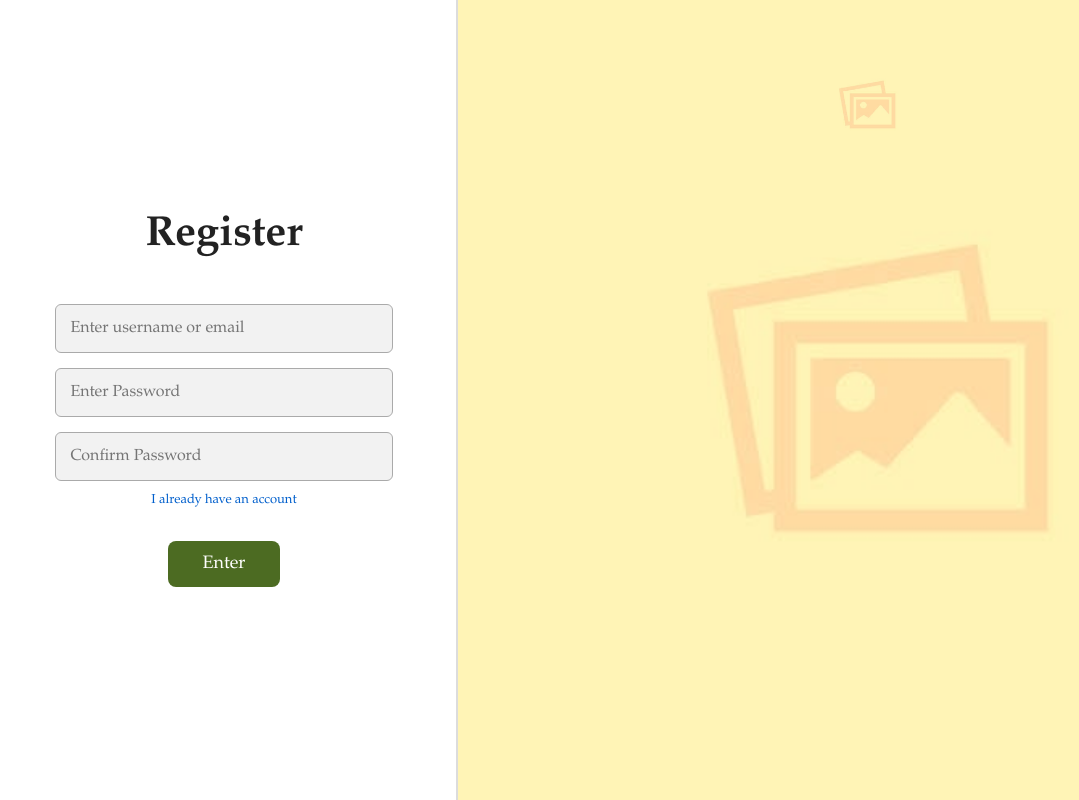
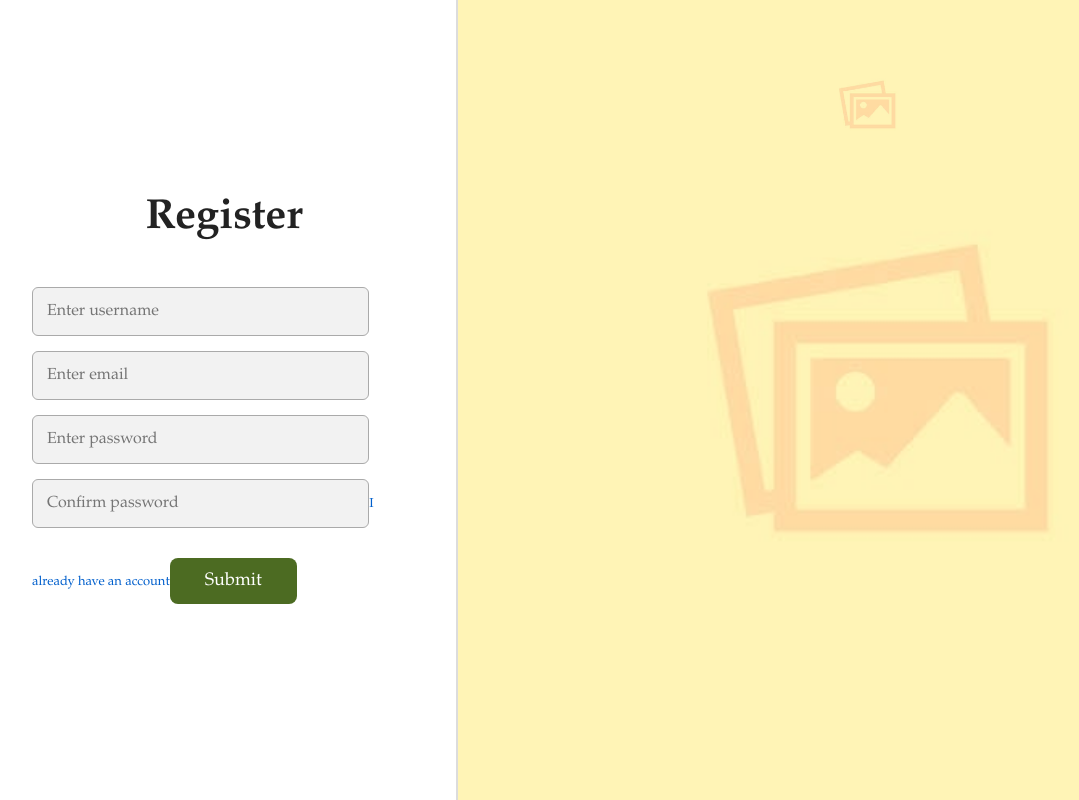
Before and after one commit to WouterOnGithub/Waystone, a React (Vite) app in the folder waystoneProject/: page /user/Register_Page in a window 1280 px wide. Shown: the whole page, without its empty margins (8-1087 px from the left). Built offline with nearby package versions, Linux system fonts and the light colour scheme; no server answers.

Commit message:
register page functionality

```diff
--- a/waystoneProject/src/context/AuthContext.jsx
+++ b/waystoneProject/src/context/AuthContext.jsx
@@ -1,5 +1,5 @@
 import { createContext, useContext, useEffect, useState } from "react";
-import { subscribeToAuth } from "../firebase/Auth.js"
+import { signUp, signIn, logout, subscribeToAuth } from "../firebase/Auth.js"
 
 const AuthContext = createContext();
 
@@ -17,7 +17,7 @@ export const AuthProvider = ({ children }) => {
   }, []);
 
   return (
-    <AuthContext.Provider value={{ user }}>
+    <AuthContext.Provider value={{ user, signUp, signIn, logout }}>
       {!loading && children}
     </AuthContext.Provider>
   );
--- a/waystoneProject/src/pages/Login_Page.jsx
+++ b/waystoneProject/src/pages/Login_Page.jsx
@@ -8,6 +8,7 @@ import Required_Logo from "../assets/Required_Logo.webp";
 import Delete_Logo from "../assets/Delete_Logo.webp";
 import Add_Logo from "../assets/Add_Logo.webp";
 import Placeholder from "../assets/PlaceholderImage.jpg";
+import { useAuth } from "../context/AuthContext";
 
 /* Editing this page -Henry */
 function Login_Page() {
--- a/waystoneProject/src/pages/Register_Page.jsx
+++ b/waystoneProject/src/pages/Register_Page.jsx
@@ -1,4 +1,4 @@
-import React, { useEffect } from "react";
+import React, { useEffect, useState } from "react";
 import { Link } from "react-router-dom";
 import "./pages-css/CSS.css";
 import "./pages-css/Login_Register_Page.css";
@@ -8,9 +8,31 @@ import Required_Logo from "../assets/Required_Logo.webp";
 import Delete_Logo from "../assets/Delete_Logo.webp";
 import Add_Logo from "../assets/Add_Logo.webp";
 import Placeholder from "../assets/PlaceholderImage.jpg";
+import { useAuth } from "../context/AuthContext";
 
 /* Editing this page -Henry */
 function Register_Page() {
+const { signUp } = useAuth();
+  const [email, setEmail] = useState("");
+  const [password, setPassword] = useState("");
+  const [confirmPassword, setConfirmPassword] = useState("");
+  const [username, setUsername] = useState("");
+  const [error, setError] = useState("");
+
+  const handleSubmit = async (e) => {
+    e.preventDefault();
+    if (password !== confirmPassword) {
+      setError("Passwords do not match");
+      return;
+    }
+    try {
+      await signUp(email, password, username);
+      // Optionally redirect to dashboard or show success message
+    } catch (err) {
+      setError(err.message);
+    }
+  };
+
   // Prevent the caret from showing on first load by clearing any default focus
   useEffect(() => {
     if (document.activeElement instanceof HTMLElement) {
@@ -24,29 +46,50 @@ function Register_Page() {
       <div id="login-section">
         <h1 id="login-title">Register</h1>
 
+        <form onSubmit={handleSubmit}>
         <input
-          type="Email/Username"
-          placeholder="Enter username or email"
+          type="Username"
+          placeholder="Enter username"
           className="login-input"
+          value={username}
+          onChange={(e) => setUsername(e.target.value)}
+          required
+        />
+
+        <input
+          type="Email"
+          placeholder="Enter email"
+          className="login-input"
+          value={email}
+          onChange={(e) => setEmail(e.target.value)}
+          required
         />
 
         <input
           type="password"
-          placeholder="Enter Password"
+          placeholder="Enter password"
           className="login-input"
+          value={password}
+          onChange={(e) => setPassword(e.target.value)}
+          required
         />
 
-         <input
-          type="confirm password"
-          placeholder="Confirm Password"
+        <input
+          type="password"
+          placeholder="Confirm password"
           className="login-input"
+          value={confirmPassword}
+          onChange={(e) => setConfirmPassword(e.target.value)}
+          required
         />
 
         <Link to="/user/Login_Page" id="login-register-link">
         I already have an account
         </Link>
 
-        <Link to="/user/Main_Page"><button id="login-button">Enter</button></Link>
+        <Link to="/user/Login_Page"><button id="login-button" type = "submit">Submit</button></Link>
+
+        </form>
       </div>
 
       {/* Right side: image background + logo */}
```
